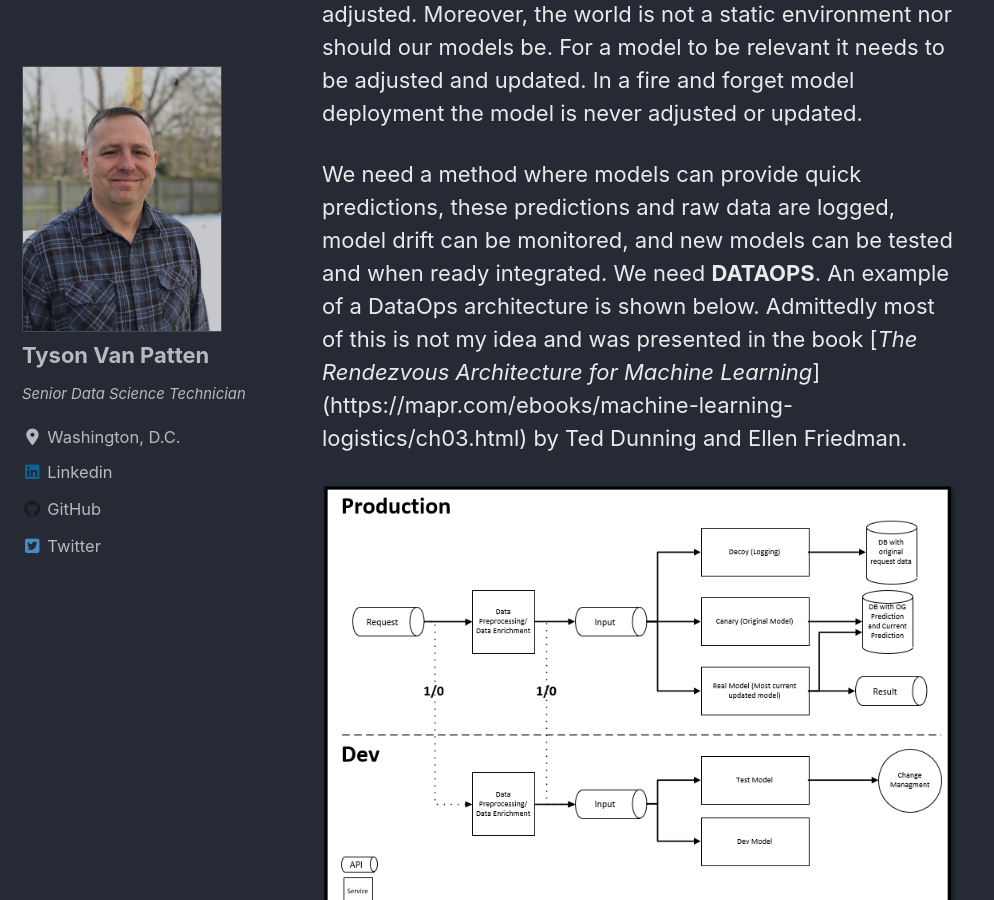
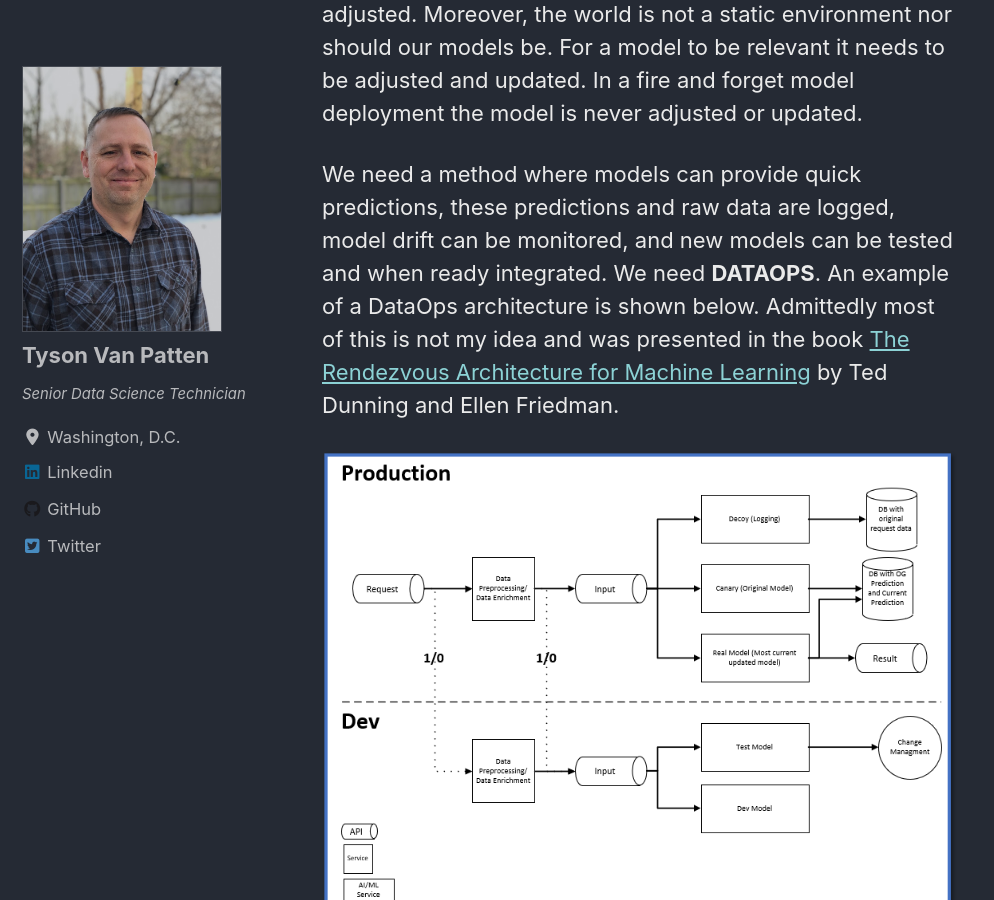
Before and after one commit to tvanpat/tvanpat, a Jekyll site: the page built from _posts/2020-03-11-dataops.md, in a window 1280 px wide and 900 px high, scrolled down 960 px. Shown: the whole window, without its empty margins (0-994 px from the left). Built offline with Jekyll 4.4.1, drawn with Linux system fonts in a browser that asks for light colours; cached includes are drawn as plain includes; nearby versions of some CDN libraries; comment, search, counter and statistics services are not loaded.

Commit message:
updated picture

```diff
--- a/_posts/2020-03-11-dataops.md
+++ b/_posts/2020-03-11-dataops.md
@@ -24,8 +24,7 @@
 We need a method where models can provide quick predictions, these predictions and raw data are logged,
 model drift can be monitored, and new models can be tested and when ready integrated.  We need
 **DATAOPS**.  An example of a DataOps architecture is shown below.  Admittedly most of this is
-not my idea and was presented in the book [*The Rendezvous Architecture for Machine Learning*]
-(https://mapr.com/ebooks/machine-learning-logistics/ch03.html) by Ted Dunning and Ellen Friedman.
+not my idea and was presented in the book [The Rendezvous Architecture for Machine Learning](https://mapr.com/ebooks/machine-learning-logistics/ch03.html) by Ted Dunning and Ellen Friedman.
 
 ![Data Ops]({{site.url}}/images/blog/2020-03-11/dataops.png)
 
```
Also changed, not shown: images/blog/2020-03-11/dataops.png.
